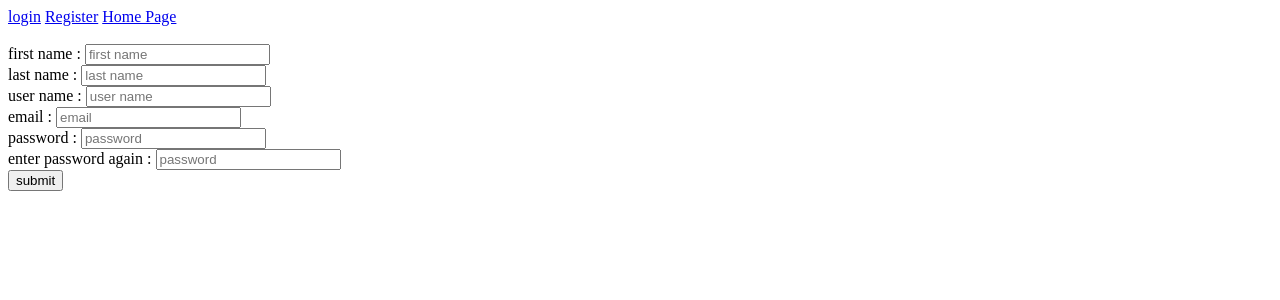
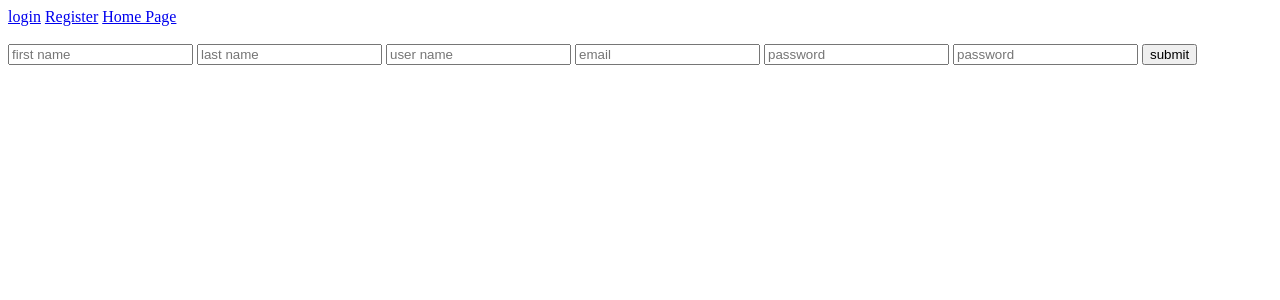
Before and after one commit to aliraad79/Webeloopers, a Django app: page /sign_up/ in a window 1280 px wide. Shown: the top 300 px of the page. Run offline with Django 3.2, Linux system fonts and the light colour scheme.

Commit message:
second 1

```diff
--- a/base/forms.py
+++ b/base/forms.py
@@ -4,16 +4,16 @@ from django.contrib.auth.models import User
 
 
 class SignUpForm(UserCreationForm):
-    first_name = forms.CharField(max_length=30, required=False)
-    last_name = forms.CharField(max_length=30, required=False)
-    user_name = forms.CharField(max_length=30, required=True)
+    first_name = forms.CharField(max_length=30)
+    last_name = forms.CharField(max_length=30)
+    username = forms.CharField(max_length=30, required=True)
     email = forms.EmailField(max_length=254, required=True)
     password1 = forms.CharField(max_length=40, required=True)
     password2 = forms.CharField(max_length=40, required=True)
 
     class Meta:
         model = User
-        fields = '__all__'
+        fields = ('username', 'first_name', 'last_name', 'email', 'password1', 'password2', )
 
 
 class LogInForm(forms.Form):
--- a/base/views.py
+++ b/base/views.py
@@ -22,11 +22,10 @@ def signup(request):
     pass_error = False
     if request.method == 'POST':
         form = SignUpForm(request.POST)
-        data = form.cleaned_data
-        username = data.get('user_name')
-        print(username)
         if form.is_valid():
+            data = form.cleaned_data
             form.save()
+            username = data.get('username')
             raw_password = data.get('password1')
             repeated_password = data.get('password2')
             for i in User.objects.all():
--- a/templates/sign_up.html
+++ b/templates/sign_up.html
@@ -15,28 +15,16 @@
             گذرواژه و تکرار گذرواژه یکسان نیستند
         </div>
     {% endif %}
-    <form id="register_form" method="post">
+    <form id="register_form" method="post" action="{% url 'signup' %}">
         {% csrf_token %}
-        <label>
-            first name : <input name="first_name" placeholder="first name"><br>
-        </label>
-        <label>
-            last name : <input name="last_name" placeholder="last name"><br>
-        </label>
-        <label>
-            user name : <input name="user_name" placeholder="user name"><br>
-        </label>
-        <label>
-            email : <input name="email" placeholder="email"><br>
-        </label>
-        <label>
-            password : <input name="password1" placeholder="password"><br>
-        </label>
-        <label>
-            enter password  again : <input name="password2" placeholder="password"><br>
-        </label>
+        <input name="first_name" placeholder="first name">
+        <input name="last_name" placeholder="last name">
+        <input name="username" placeholder="user name">
+        <input name="email" placeholder="email">
+        <input name="password1" placeholder="password">
+        <input name="password2" placeholder="password">
 
-        <button name="submit">submit
+        <button name="submit" type="submit">submit
         </button>
     </form>
 {% endblock %}
--- a/webelopers/urls.py
+++ b/webelopers/urls.py
@@ -7,7 +7,7 @@ from base.views import home_page, signup, login_view, test, contact_us_view
 urlpatterns = [
     path('admin/', admin.site.urls),
     path('', home_page),
-    path('sign_up/', signup),
+    path('sign_up/', signup, name='signup'),
     path('login/', login_view),
     path('contact_us/', contact_us_view)
 ]
```
